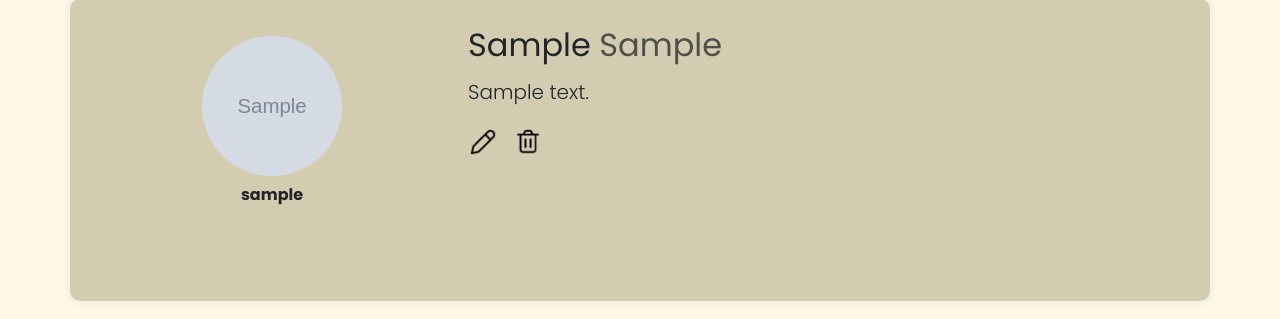
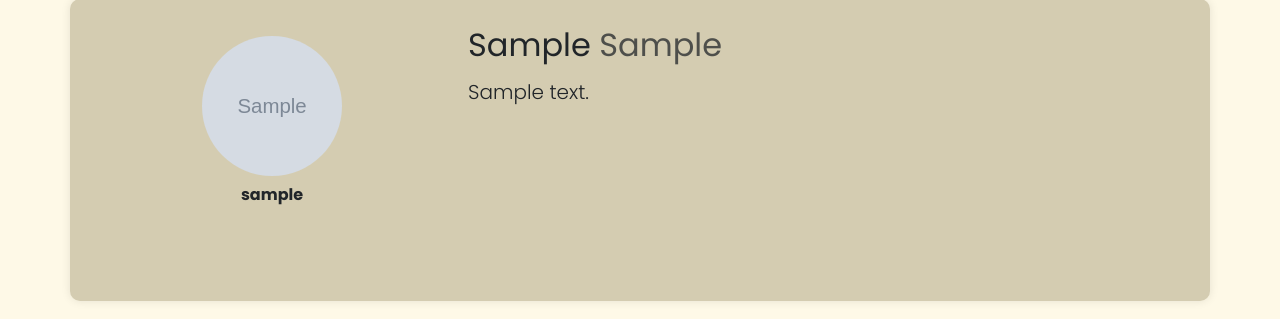
Before and after one commit to Astronaut004/Easy-Tour, a PHP site: page /pages/Testimonials.php in a window 1280 px wide. Shown: the part 121-440 px from the top of the page. Run offline with PHP 8.4, Linux system fonts and the light colour scheme; tables that the repository leaves empty or names only in its code hold one stand-in row (values such as "Sample post"); grey boxes marked "Sample" are stand-in pictures.

Commit message:
session upgrade

```diff
--- a/pages/Testimonials.php
+++ b/pages/Testimonials.php
@@ -163,17 +163,7 @@
 
                     <p>' . $starRating . '</p>
                     <p class="lead">' . $row['feed_desc'] . '</p>
-                    <div class="image-links">
-                        <a href="../Entry/login.php" id="like-link">
-                            <img src="../images/edit.png" alt="edit">
-                        </a>
-
-                        <a href="../Entry/login.php" id="report-link">
-                            <img src="../images/trash.png" alt="trash">
-                        </a>
-                    </div>
                 </div>
-
                 <div class="col-md-4 d-flex flex-column align-items-center order-md-1">
                     <a href="../Entry/login.php" class="btn btn-custom">
                         <img src="' . $row['feed_image'] . '" class="circular-img" alt="Feature Image">
```
